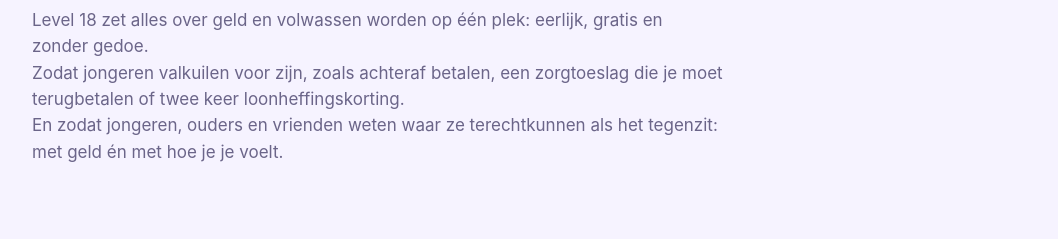
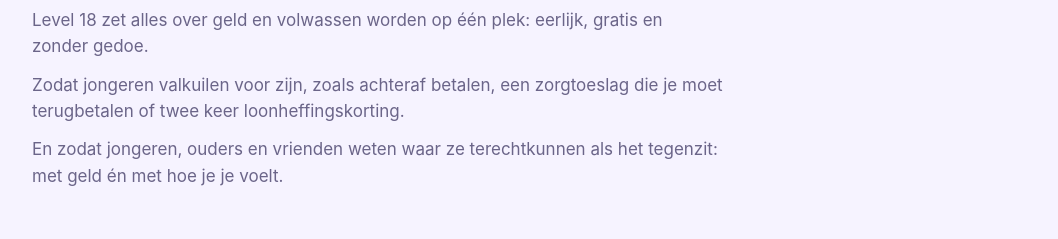
Before and after one commit to geldlevel18/level18, a plain HTML site: page index.template.html in a window 1280 px wide. Shown: the part 981-1220 px from the top of the page, without its empty margins (78-1136 px from the left). Drawn offline with Linux system fonts and the light colour scheme.

Commit message:
Missie: ruimte tussen alinea's
Co-Authored-By: Claude Opus 5.5 <noreply@anthropic.com>
Claude-Session: https://claude.ai/code/session_01R79vss41Taw9LbMEJ5WeuA

```diff
--- a/index.template.html
+++ b/index.template.html
@@ -121,8 +121,8 @@ a.il{color:inherit;text-decoration:underline;text-decoration-thickness:1px;text-
 <section id="missie" style="background:var(--soft)"><div class="w">
   <div class="sec-h"><div class="kick v">Onze missie</div><h2>Niemand hoeft het alleen te dragen.</h2>
   <p>Level 18 zet alles over geld en volwassen worden op één plek: eerlijk, gratis en zonder gedoe.</p>
-  <p>Zodat jongeren valkuilen voor zijn, zoals achteraf betalen, een zorgtoeslag die je moet terugbetalen of twee keer loonheffingskorting.</p>
-  <p>En zodat jongeren, ouders en vrienden weten waar ze terechtkunnen als het tegenzit: met geld én met hoe je je voelt.</p></div>
+  <p style="margin-top:12px">Zodat jongeren valkuilen voor zijn, zoals achteraf betalen, een zorgtoeslag die je moet terugbetalen of twee keer loonheffingskorting.</p>
+  <p style="margin-top:12px">En zodat jongeren, ouders en vrienden weten waar ze terechtkunnen als het tegenzit: met geld én met hoe je je voelt.</p></div>
 </div></section>
 
 <section><div class="w">
```
Also changed, not shown: organisaties.html (+2 -2 lines).
